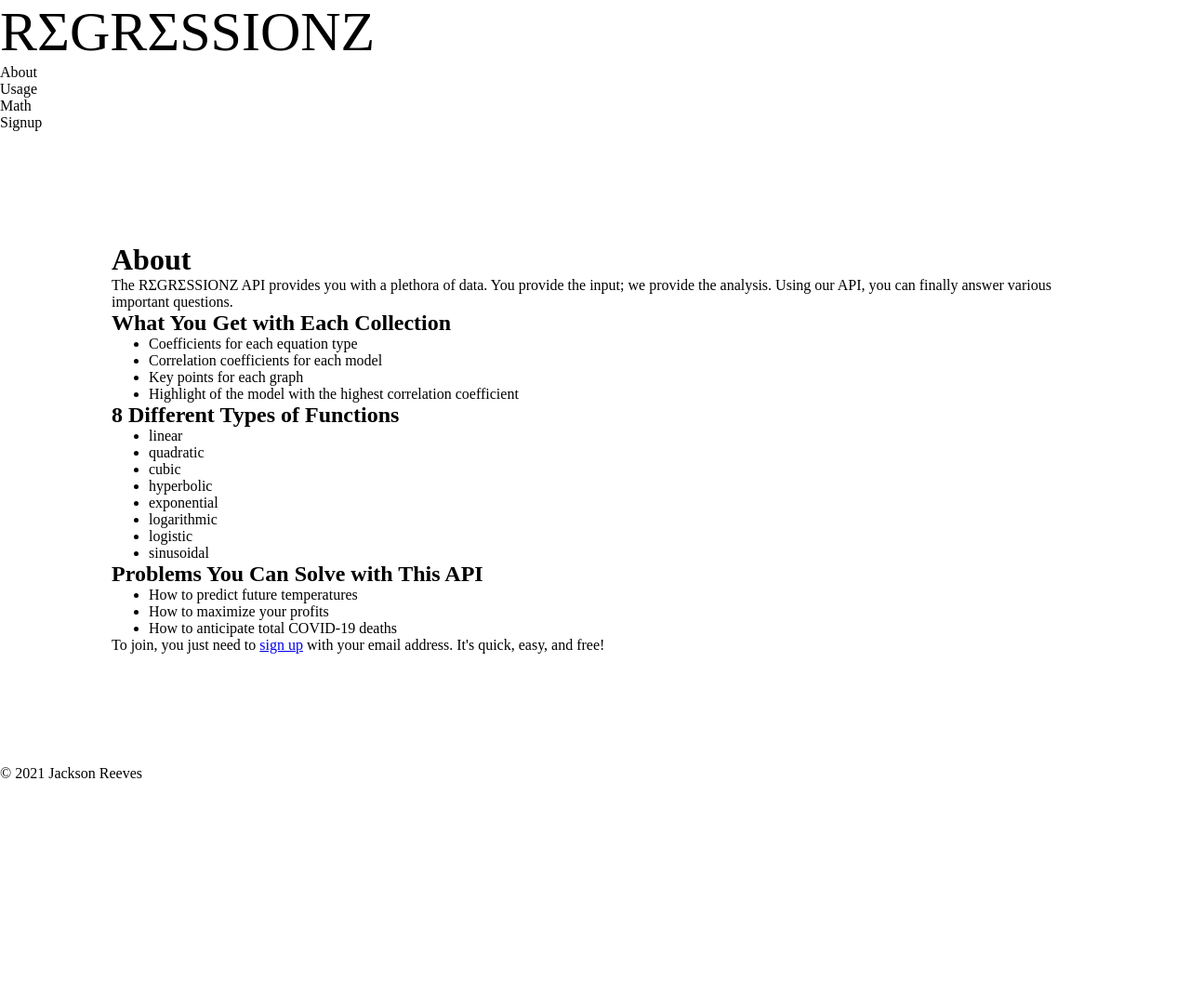
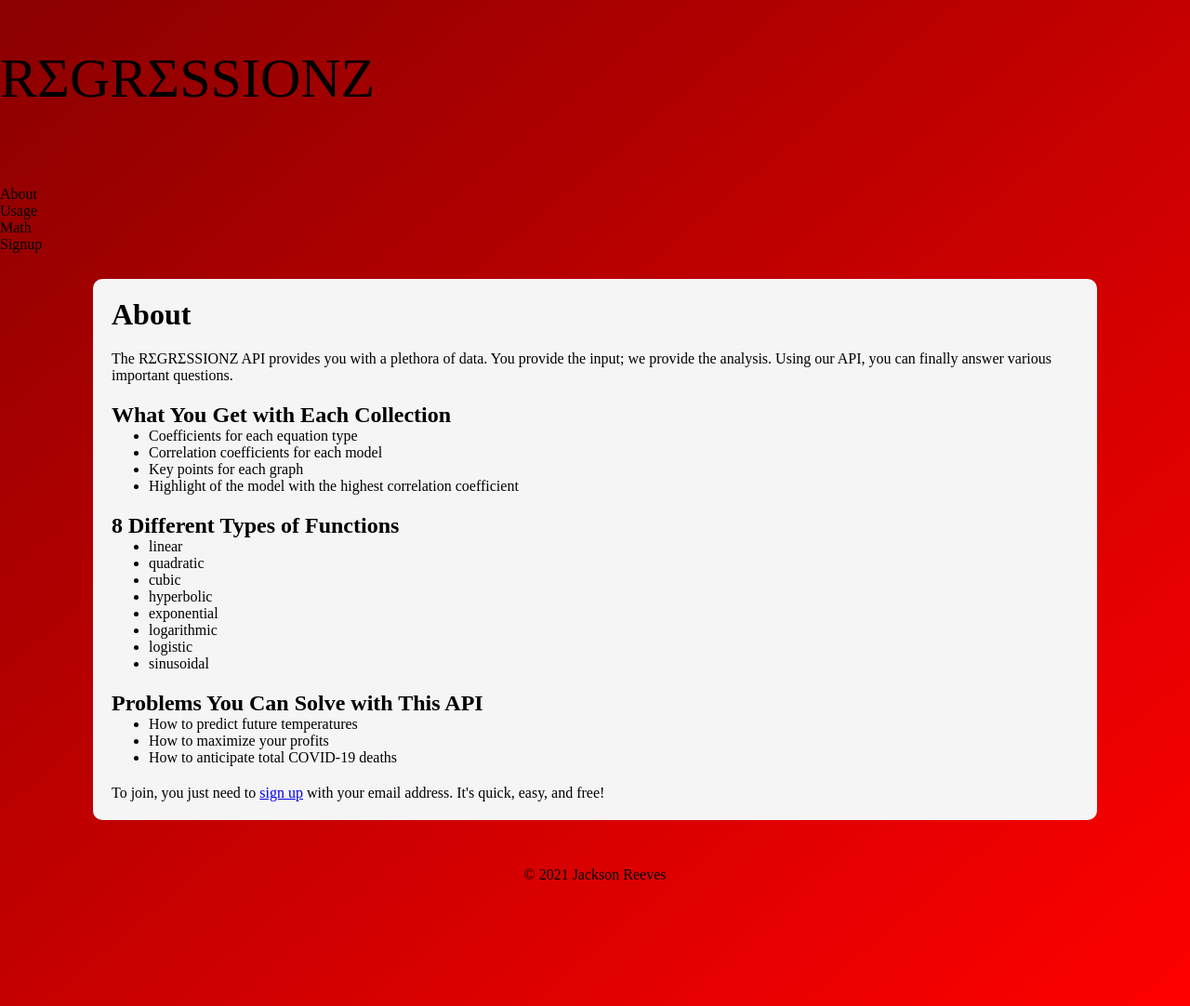
Before and after one commit to jtreeves/regressions_api, a Flask app: page /about in a window 1280 px wide. Shown: the whole page at 93% size. Before the commit the page ends 837 px from the top, so only its background shows below. Run offline with Flask 2, Linux system fonts and the light colour scheme; some libraries are stand-ins or nearby versions.

Commit message:
[main.css] Apply gradient background color; set min-height for main blocks; apply border radii

```diff
--- a/app/static/main.css
+++ b/app/static/main.css
@@ -2,13 +2,35 @@ body, h1, h2, h3, h4, p, ul, ol {
     margin: 0;
 }
 
+body {
+    background-image: linear-gradient(
+        to bottom right,
+        darkred,
+        red
+    );
+}
+
 header {
     font-size: 60px;
+    height: 100px;
+    margin: 50px 0;
+}
+
+footer {
+    text-align: center;
+    height: 100px;
+    margin: 50px 0;
 }
 
 main {
-    margin: 100px;
+    margin: 0 100px;
     padding: 20px;
+    display: grid;
+    grid-auto-rows: min-content;
+    row-gap: 20px;
+    background: whitesmoke;
+    border-radius: 10px;
+    min-height: calc(100vh - 500px);
 }
 
 nav ul {
@@ -17,6 +39,10 @@ nav ul {
     list-style-type: none;
 }
 
+.bar {
+    height: 100px;
+}
+
 header a, nav ul li a, a:hover {
     text-decoration: none;
     color: black;
--- /dev/null
+++ b/app/static/math.css
@@ -0,0 +1,4 @@
+img.graph {
+    border: 1px solid gray;
+    border-radius: 5px;
+}
--- a/app/templates/articles/cubic.html
+++ b/app/templates/articles/cubic.html
@@ -33,7 +33,11 @@
                 y = x^3 - 15\cdot{x^2} + 63\cdot{x} - 31
             </p>
 
-            <img src="/images/cubic.png" alt="cubic graph">
+            <img
+                src="/images/cubic.png"
+                class="graph"
+                alt="cubic graph"
+            >
         </li>
     </ul>
 </article>
--- a/app/templates/articles/exponential.html
+++ b/app/templates/articles/exponential.html
@@ -33,7 +33,11 @@
                 y = 2\cdot{3^x}
             </p>
 
-            <img src="/images/exponential.png" alt="exponential graph">
+            <img
+                src="/images/exponential.png"
+                class="graph"
+                alt="exponential graph"
+            >
         </li>
     </ul>
 </article>
--- a/app/templates/articles/hyperbolic.html
+++ b/app/templates/articles/hyperbolic.html
@@ -33,7 +33,11 @@
                 y = 2\cdot{\frac{1}{x}} + 3
             </p>
 
-            <img src="/images/hyperbolic.png" alt="hyperbolic graph">
+            <img
+                src="/images/hyperbolic.png"
+                class="graph"
+                alt="hyperbolic graph"
+            >
         </li>
     </ul>
 </article>
--- a/app/templates/articles/inflections.html
+++ b/app/templates/articles/inflections.html
@@ -17,7 +17,11 @@
         <li>
             This cubic function has an inflection point at <code>(5.0, 34.0)</code>
 
-            <img src="/images/inflection.png" alt="graph of inflection point">
+            <img
+                src="/images/inflection.png"
+                class="graph"
+                alt="graph of inflection point"
+            >
         </li>
     </ul>
 </article>
--- a/app/templates/articles/linear.html
+++ b/app/templates/articles/linear.html
@@ -33,7 +33,11 @@
                 y = 2\cdot{x} + 3
             </p>
 
-            <img src="/images/linear.png" alt="linear graph">
+            <img
+                src="/images/linear.png"
+                class="graph"
+                alt="linear graph"
+            >
         </li>
     </ul>
 </article>
--- a/app/templates/articles/logarithmic.html
+++ b/app/templates/articles/logarithmic.html
@@ -33,7 +33,11 @@
                 y = 2\cdot{\ln{x}} + 3
             </p>
 
-            <img src="/images/logarithmic.png" alt="logarithmic graph">
+            <img
+                src="/images/logarithmic.png"
+                class="graph"
+                alt="logarithmic graph"
+            >
         </li>
     </ul>
 </article>
--- a/app/templates/articles/logistic.html
+++ b/app/templates/articles/logistic.html
@@ -33,7 +33,11 @@
                 y = \frac{2}{1 + \text{e}^{-3\cdot(x - 5)}}
             </p>
 
-            <img src="/images/logistic.png" alt="logistic graph">
+            <img
+                src="/images/logistic.png"
+                class="graph"
+                alt="logistic graph"
+            >
         </li>
     </ul>
 </article>
--- a/app/templates/articles/maxima.html
+++ b/app/templates/articles/maxima.html
@@ -17,7 +17,11 @@
         <li>
             This cubic function has a maximum at <code>(3.0, 50.0)</code>
 
-            <img src="/images/maximum.png" alt="graph of maximum point">
+            <img
+                src="/images/maximum.png"
+                class="graph"
+                alt="graph of maximum point"
+            >
         </li>
     </ul>
 </article>
--- a/app/templates/articles/minima.html
+++ b/app/templates/articles/minima.html
@@ -17,7 +17,11 @@
         <li>
             This cubic function has a minimum at <code>(7.0, 18.0)</code>
 
-            <img src="/images/minimum.png" alt="graph of minimum point">
+            <img
+                src="/images/minimum.png"
+                class="graph"
+                alt="graph of minimum point"
+            >
         </li>
     </ul>
 </article>
--- a/app/templates/articles/quadratic.html
+++ b/app/templates/articles/quadratic.html
@@ -33,7 +33,11 @@
                 y = x^2 - 12\cdot{x} + 66
             </p>
 
-            <img src="/images/quadratic.png" alt="quadratic graph">
+            <img
+                src="/images/quadratic.png"
+                class="graph"
+                alt="quadratic graph"
+            >
         </li>
     </ul>
 </article>
--- a/app/templates/articles/roots.html
+++ b/app/templates/articles/roots.html
@@ -17,7 +17,11 @@
         <li>
             This cubic function has a root at <code>(0.5653, 0.0)</code>
 
-            <img src="/images/root.png" alt="graph of root point">
+            <img
+                src="/images/root.png"
+                class="graph"
+                alt="graph of root point"
+            >
         </li>
     </ul>
 </article>
--- a/app/templates/articles/sinusoidal.html
+++ b/app/templates/articles/sinusoidal.html
@@ -33,7 +33,11 @@
                 y = 5\cdot{\sin(2\cdot(x - 3))} + 7
             </p>
 
-            <img src="/images/sinusoidal.png" alt="sinusoidal graph">
+            <img
+                src="/images/sinusoidal.png"
+                class="graph"
+                alt="sinusoidal graph"
+            >
         </li>
     </ul>
 </article>
--- a/app/templates/partials/navigation.html
+++ b/app/templates/partials/navigation.html
@@ -1,4 +1,4 @@
-<nav>
+<nav class="bar">
     <ul>
         <li>
             <a href="{{ url_for('about_route') }}">
```
